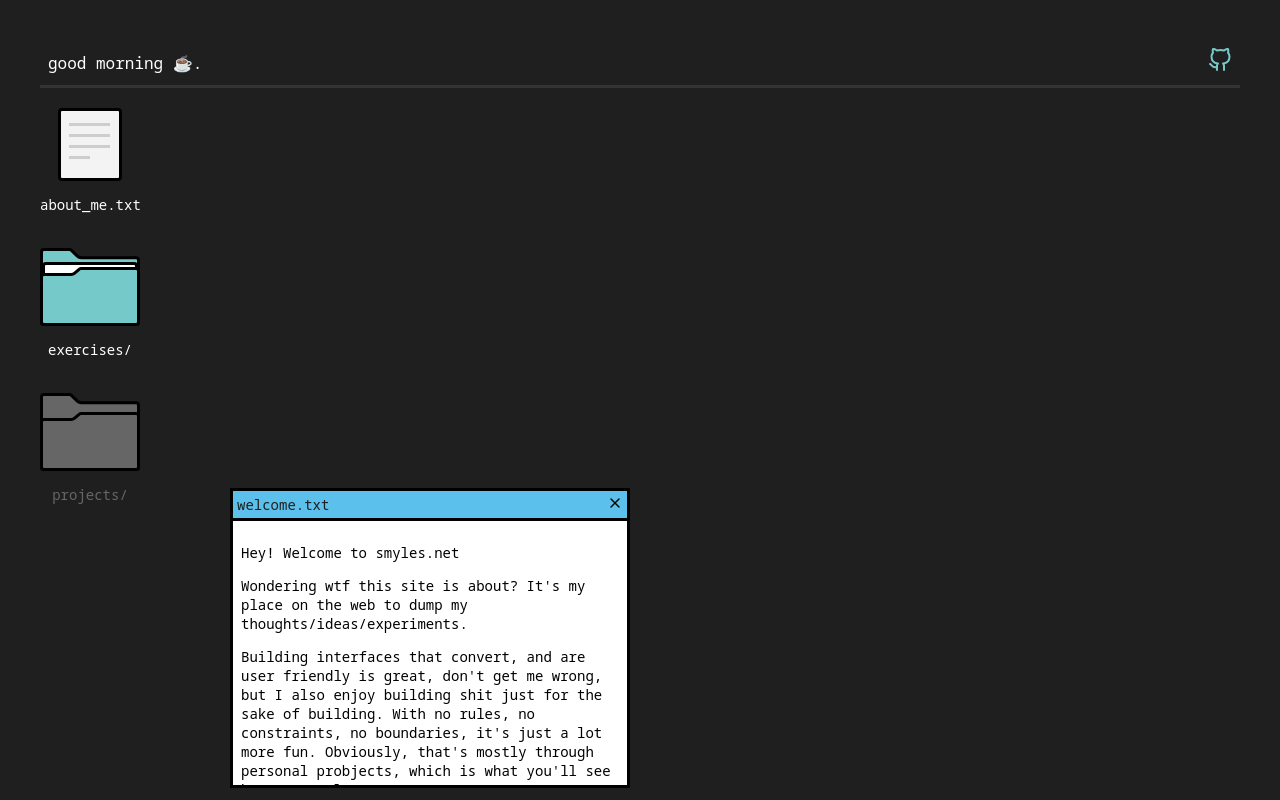
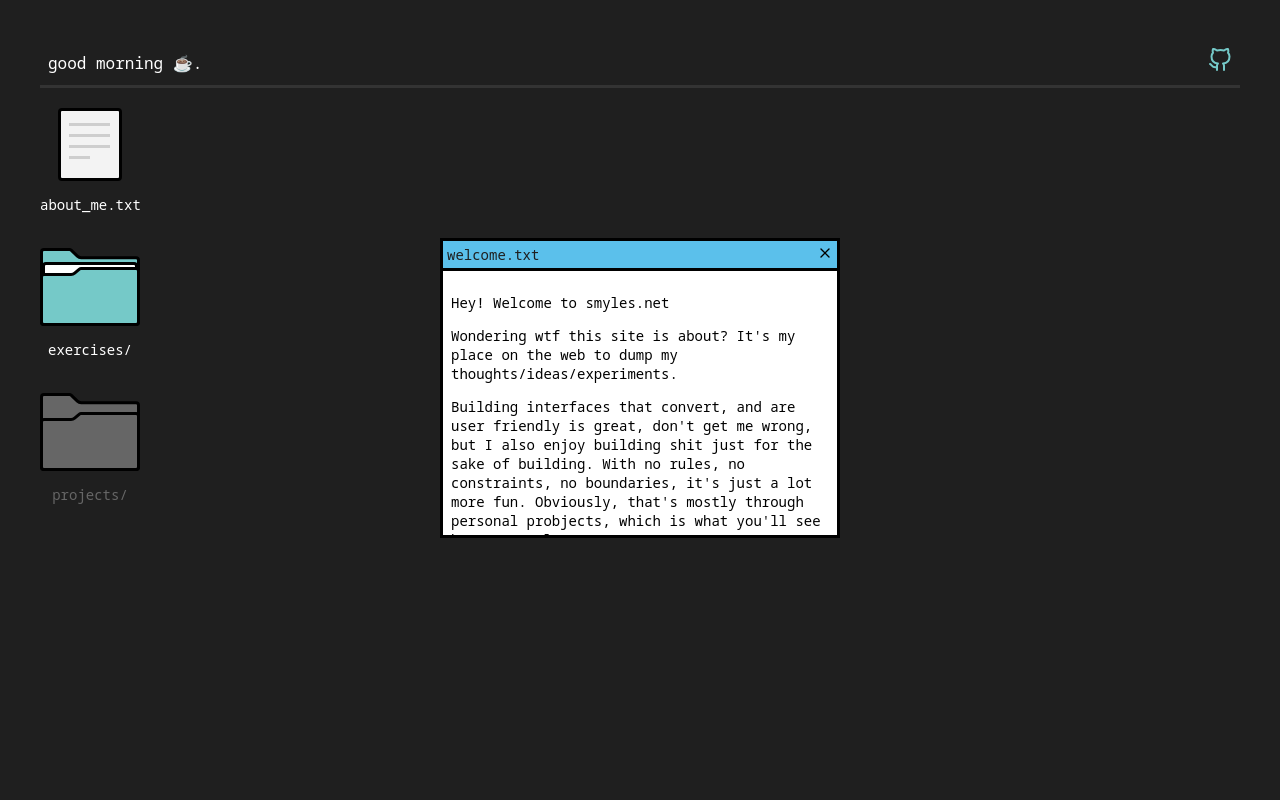
Before and after one commit to enriquezm/smyles, a Next.js app: page / in a window 1280 px wide. Built offline with nearby package versions, Linux system fonts and the light colour scheme.

Commit message:
Center new windows

```diff
--- a/components/window.js
+++ b/components/window.js
@@ -83,7 +83,7 @@ const Window = (props) => {
       { isVisible &&
         <Draggable
           // bounds="body"
-          positionOffset={{x: '190px', y: '-50px'}}
+          positionOffset={{x: '100%', y: '-100%'}}
         >
           <Container id={props.id}>
             <Header>
```
